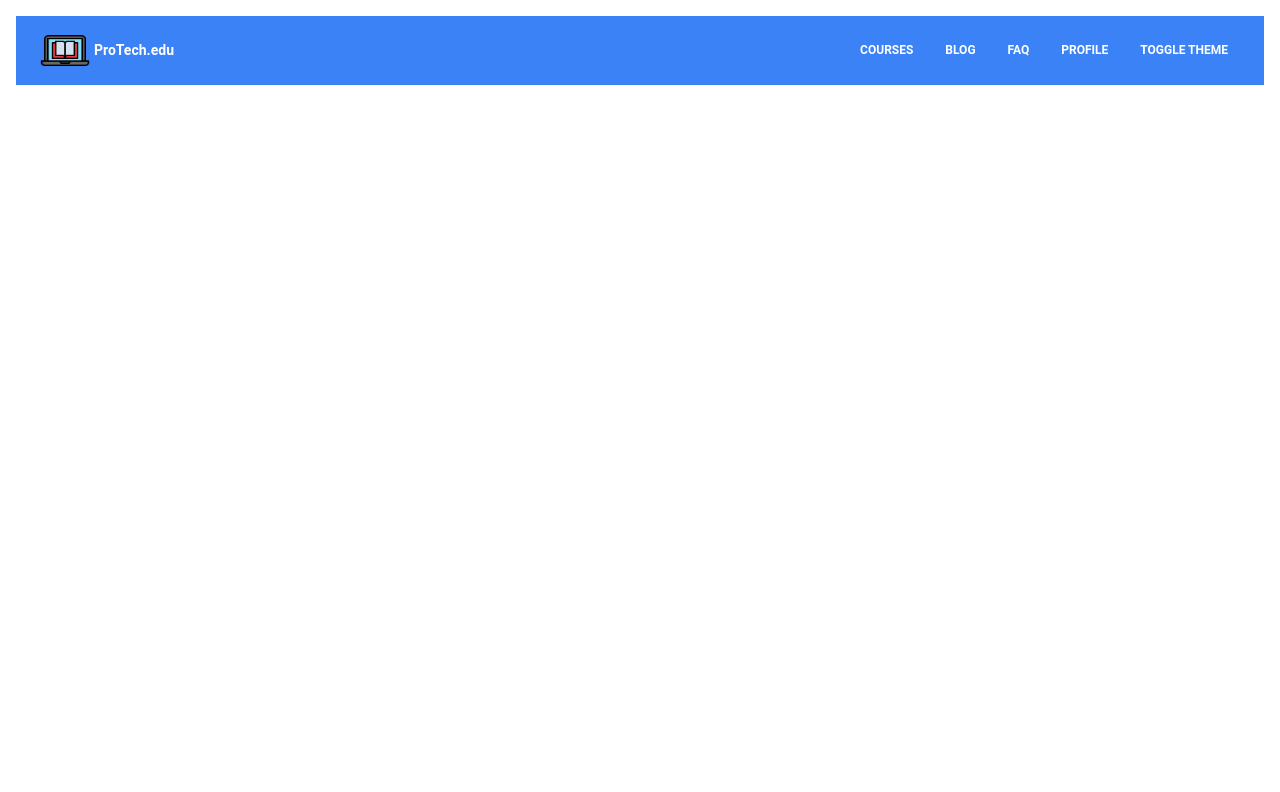
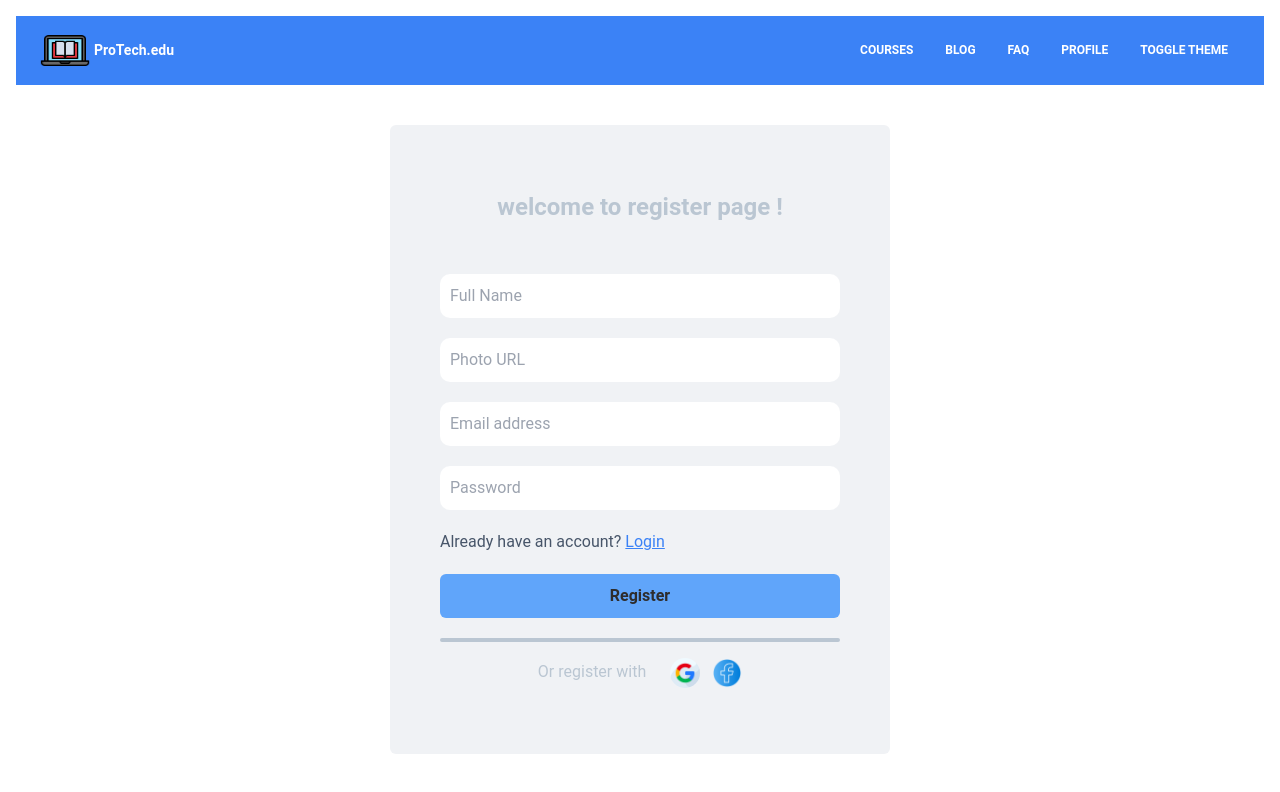
Before and after one commit to RittikSheikh/learn-wth-ProTech.edu-online, a React (Vite) app: page /register in a window 1280 px wide. Shown: the top 792 px of the page. Built offline with nearby package versions, Linux system fonts and the light colour scheme.

Commit message:
currently working on the design seciton only. so the register page design have been done currentyly

```diff
--- a/src/pages/Register/Register.jsx
+++ b/src/pages/Register/Register.jsx
@@ -1,9 +1,23 @@
 import React from 'react';
-
+import { Link } from 'react-router-dom';
+import facebook from '../../assets/images/facebook.png';
+import google from '../../assets/images/google.png';
 const Register = () => {
     return (
         <div>
-
+            <div className="form-container w-full md:w-[500px] mx-auto my-10 p-2 lg:p-[50px] rounded-md">
+                <h1 className='font-bold text-2xl text-center my-4'>welcome to register page !</h1>
+                <form action="">
+                    <input className='mt-[35px] input-btn' type="text" name="name" id="fullName" placeholder='Full Name' /> <br />
+                    <input className='input-btn' type="text" name="name" id="photoURL" placeholder='Photo URL' /> <br />
+                    <input className='input-btn' type="email" name="email" id="email" placeholder='Email address' /> <br />
+                    <input className='input-btn' type="password" name="password" id="" placeholder='Password' /> <br />
+                    <p className='text-slate-600 mb-5'>{`Already have an account?`} <Link to='/login'><span className='text-blue-500 underline'>Login</span></Link></p>
+                    <input className='bg-blue-400 w-full rounded-md font-semibold hover:bg-blue-500 hover:text-white' type="submit" value="Register" />
+                </form>
+                <hr className='form-hr' />
+                <p className='text-center my-4'>Or register with <span className='ms-5 me-2 hover:cursor-pointer'><img src={google} alt='googleIcon' className='w-[30px] h-[30px] inline  rounded-full'></img></span> <span className='hover:cursor-pointer'><img src={facebook} alt='facebookIcon' className='text-blue-500 w-[30px] h-[30px] inline rounded-full'></img></span></p>
+            </div>
         </div>
     );
 };
```
